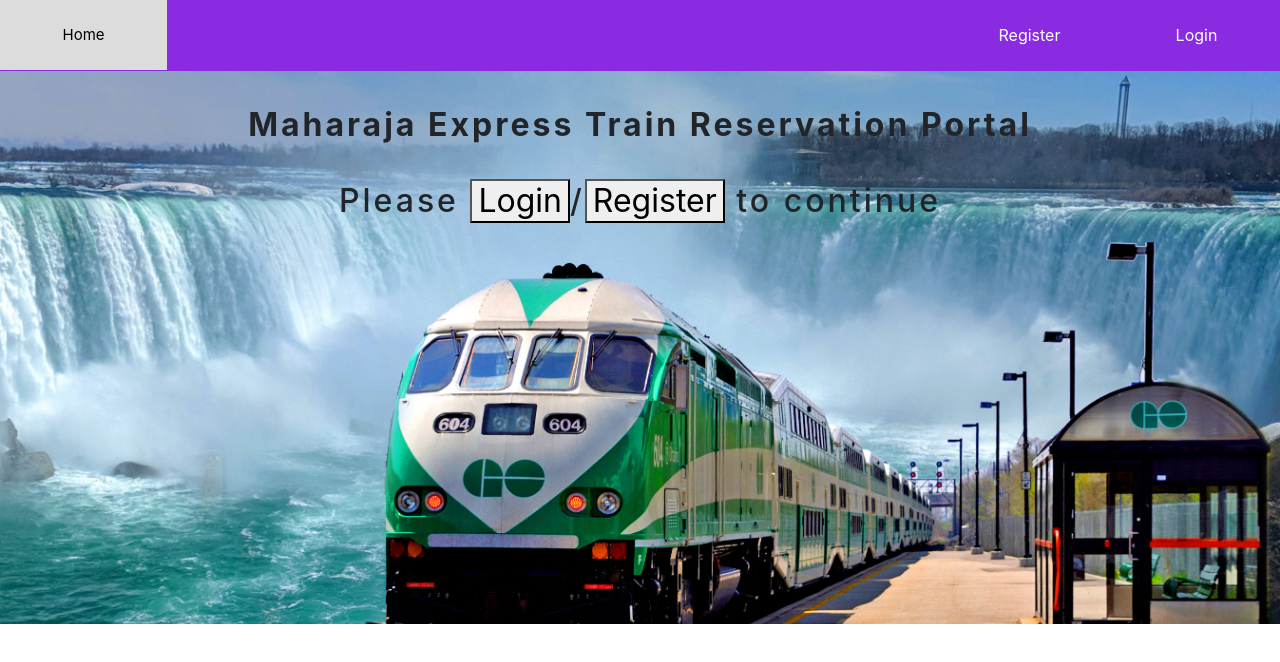
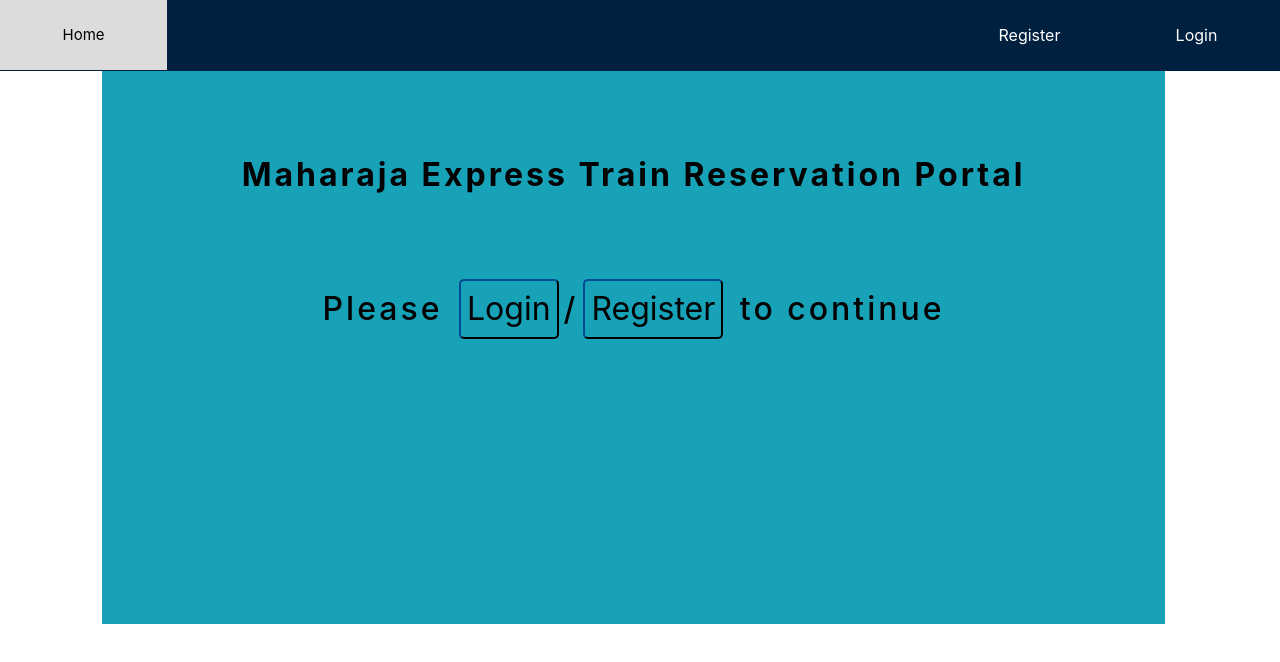
Before and after one commit to HarshitSheth/TrainReservation, an Angular app in the folder trainreservationfrontend/: page / in a window 1280 px wide. Shown: the top 662 px of the page. Built offline with nearby package versions, Linux system fonts and the light colour scheme.

Commit message:
Made UI changes

```diff
--- a/trainreservationfrontend/src/app/global-menu/global-menu.component.css
+++ b/trainreservationfrontend/src/app/global-menu/global-menu.component.css
@@ -2,7 +2,7 @@
   /*float: left;*/
   height: 71px;
   text-align: center;
-  background: blueviolet;
+  background: #00203FFF;
 }
 
 .top{
@@ -10,7 +10,7 @@
 }
 button{
   border: none;
-  background: blueviolet;
+  background: #00203FFF;
   color: white;
   height: 70px;
   width: 167px;
--- a/trainreservationfrontend/src/app/home/home.component.css
+++ b/trainreservationfrontend/src/app/home/home.component.css
@@ -1,6 +1,6 @@
 .welcome{
   letter-spacing: 3px;
-  padding-top: 30px;
+  padding-top: 80px;
   font-size: xx-large;
   /*margin-top: 30px;*/
 }
@@ -12,14 +12,36 @@
 /*  margin-right: 25px;*/
 /*}*/
 
+button{
+  margin: 0 5px 0 5px;
+  background-color: transparent;
+  border-width: 2px;
+  border-color: #00203FFF;
+  transition-duration: 0.4s;
+  border-radius: 5px;
+  height: 60px;
+}
+
+button:hover{
+  background-color: #00203FFF;
+  color: white;
+  font-size: xx-large;
+}
+
 .welcome-user-text{
-  color: white;
+  color: black;
+}
+
+div{
+  color: black;
 }
 
 .bg{
-  width: 100%;
+  margin-left: 8%;
+  width: 83%;
   height: 553px;
-  background: url('../../assets/train.jpg') no-repeat center;
-  background-size: cover;
-  background-position: top center;
+  background-color: #17a2b8;
+  /*background: url('../../assets/train.jpg') no-repeat center;*/
+  /*background-size: cover;*/
+  /*background-position: top center;*/
 }
```
Also changed, not shown: 4 other files (tests, documents, lock files or other folders).
